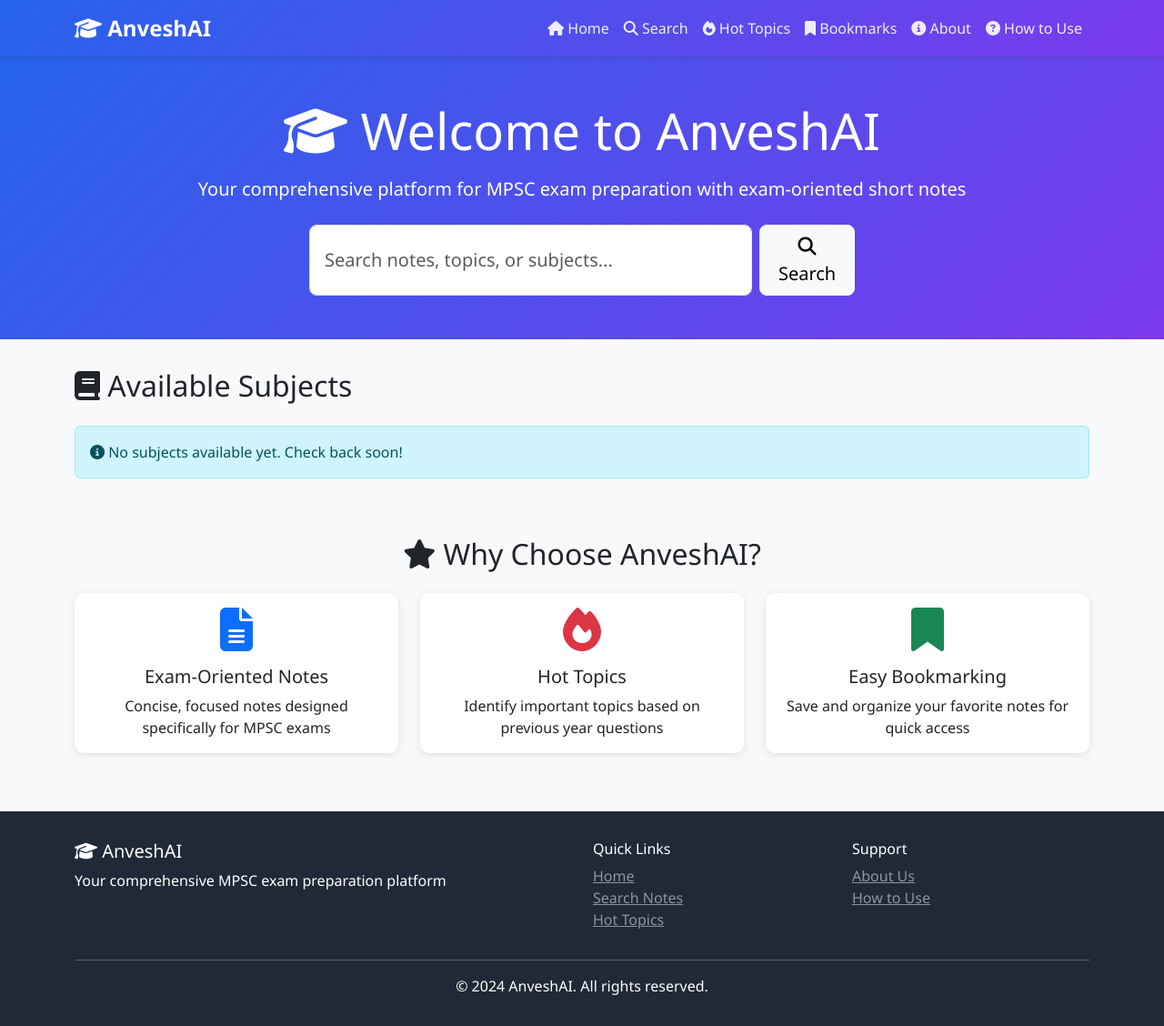
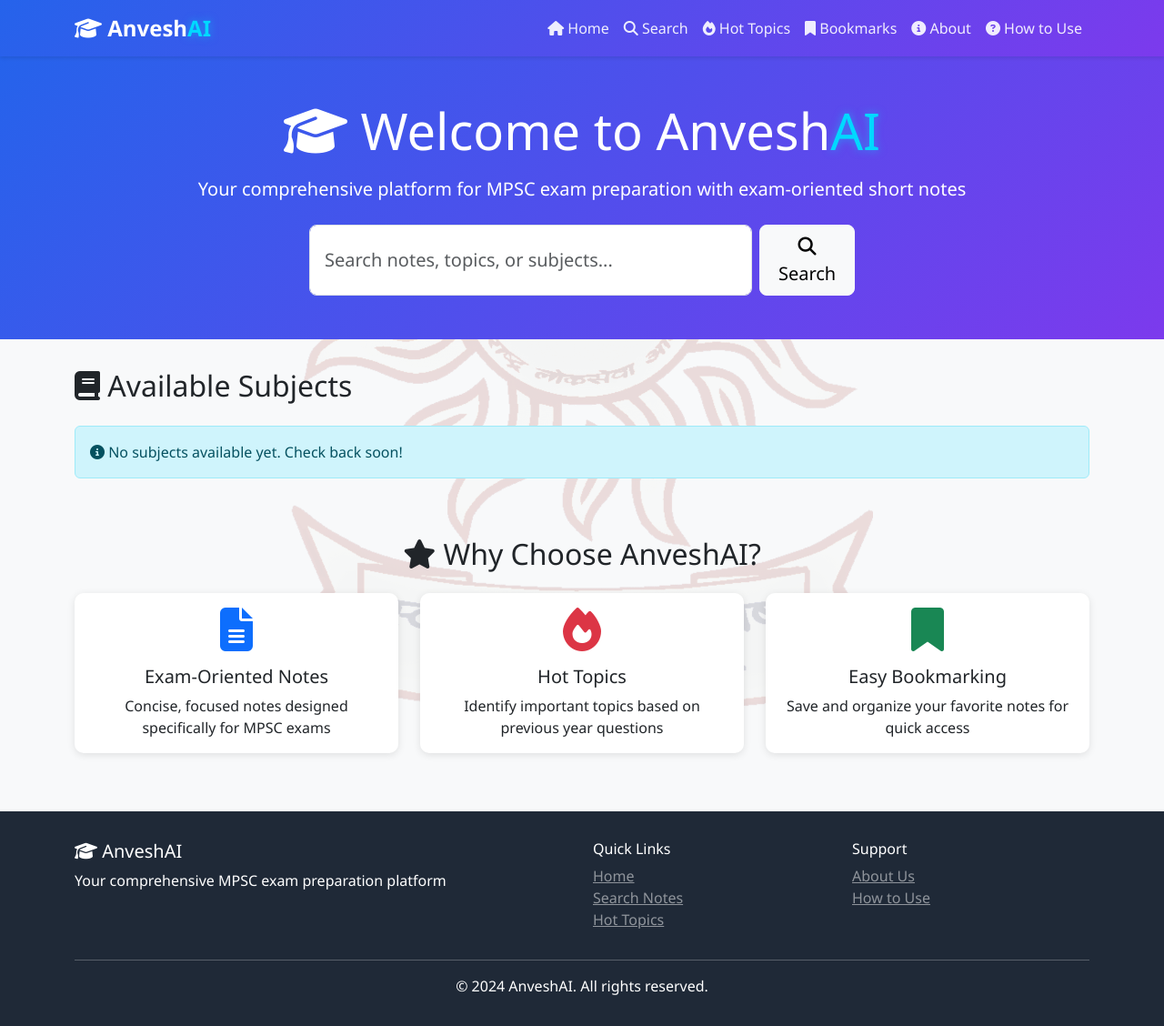
Before and after one commit to khupteaniket-anveshai-chatbot/anveshai-bob, a Django app: page / in a window 1280 px wide. Shown: the whole page at 91% size. Run offline with Django 5.2, Linux system fonts and the light colour scheme; data that the repository does not hold is empty; some libraries are stand-ins or nearby versions.

Commit message:
Add translucent MPSC logo background and style AI text with cyan color
- Added MPSC logo as translucent background (15% opacity) on home page
- Logo positioned center, fixed, 50% size, non-interactive
- Styled 'AI' in AnveshAI with cyan color (#00d9ff) and glow effect
- Applied AI styling to navbar, footer, and hero section
- Added static/images/mpsc-logo-new.png

```diff
--- a/templates/base.html
+++ b/templates/base.html
@@ -39,6 +39,11 @@
             color: white !important;
         }
 
+        .navbar-brand .ai-text {
+            color: #00d9ff;
+            text-shadow: 0 0 10px rgba(0, 217, 255, 0.5);
+        }
+
         .nav-link {
             color: rgba(255,255,255,0.9) !important;
             transition: color 0.3s;
@@ -53,6 +58,27 @@
             color: white;
             padding: 3rem 0;
             margin-bottom: 2rem;
+        }
+
+        /* Home page background with MPSC logo */
+        body.home-page {
+            position: relative;
+        }
+
+        body.home-page::before {
+            content: '';
+            position: fixed;
+            top: 0;
+            left: 0;
+            width: 100%;
+            height: 100%;
+            background-image: url('/static/images/mpsc-logo-new.png');
+            background-repeat: no-repeat;
+            background-position: center center;
+            background-size: 50%;
+            opacity: 0.15;
+            z-index: -1;
+            pointer-events: none;
         }
 
         .card {
@@ -134,12 +160,12 @@
 
     {% block extra_css %}{% endblock %}
 </head>
-<body>
+<body class="{% block body_class %}{% endblock %}">
     <!-- Navigation -->
     <nav class="navbar navbar-expand-lg navbar-dark">
         <div class="container">
             <a class="navbar-brand" href="{% url 'notes:home' %}">
-                <i class="fas fa-graduation-cap"></i> AnveshAI
+                <i class="fas fa-graduation-cap"></i> Anvesh<span class="ai-text">AI</span>
             </a>
             <button class="navbar-toggler" type="button" data-bs-toggle="collapse" data-bs-target="#navbarNav">
                 <span class="navbar-toggler-icon"></span>
@@ -191,7 +217,7 @@
         <div class="container">
             <div class="row">
                 <div class="col-md-6">
-                    <h5><i class="fas fa-graduation-cap"></i> AnveshAI</h5>
+                    <h5><i class="fas fa-graduation-cap"></i> Anvesh<span class="ai-text">AI</span></h5>
                     <p>Your comprehensive MPSC exam preparation platform</p>
                 </div>
                 <div class="col-md-3">
--- a/templates/notes/home.html
+++ b/templates/notes/home.html
@@ -1,13 +1,15 @@
 {% extends 'base.html' %}
 
 {% block title %}AnveshAI - MPSC Exam Preparation Platform{% endblock %}
+
+{% block body_class %}home-page{% endblock %}
 
 {% block content %}
 <!-- Hero Section -->
 <div class="hero-section">
     <div class="container text-center">
         <h1 class="display-4 mb-3">
-            <i class="fas fa-graduation-cap"></i> Welcome to AnveshAI
+            <i class="fas fa-graduation-cap"></i> Welcome to Anvesh<span style="color: #00d9ff; text-shadow: 0 0 10px rgba(0, 217, 255, 0.5);">AI</span>
         </h1>
         <p class="lead mb-4">
             Your comprehensive platform for MPSC exam preparation with exam-oriented short notes
```
Also changed, not shown: static/images/mpsc-logo-new.png (added).
